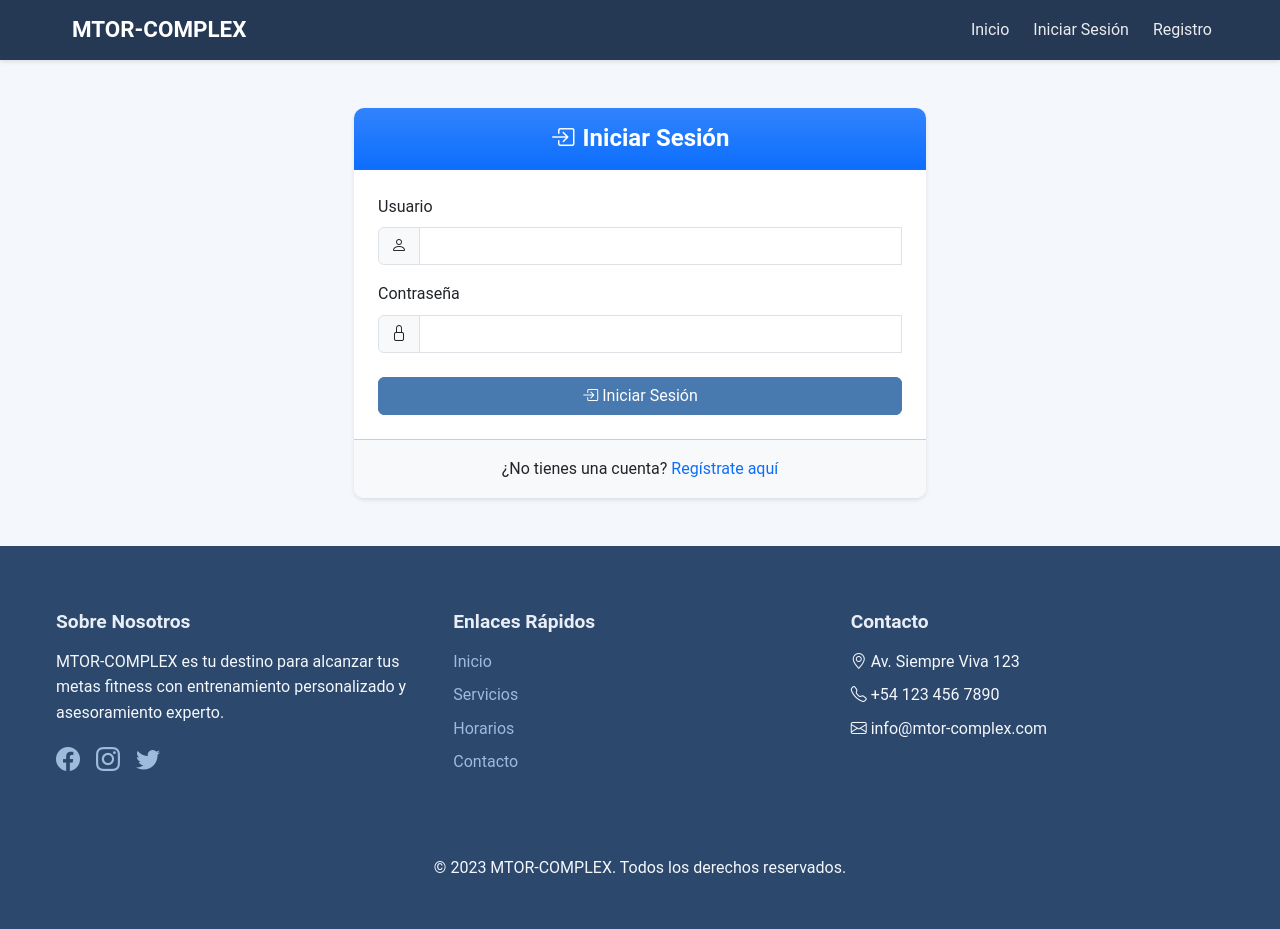
After one commit to nicoc9565/Coder-AlejandroNicolasConti, a Django app: page /gimnasio/iniciar_sesion/ in a window 1280 px wide. The commit adds this page. Run offline with Django 5.2, Linux system fonts and the light colour scheme.

Commit message:
creo que ahora anda todo sin errores, ahore el merge de la rama dev a main y subire, luego intentare seguir aplicando mejoras

```diff
--- a/src/gimnasio/models.py
+++ b/src/gimnasio/models.py
@@ -26,7 +26,7 @@ class Perfil(models.Model):
     usuario = models.OneToOneField(User, on_delete=models.CASCADE)
     es_profesor = models.BooleanField(default=False)
     fecha_registro = models.DateTimeField(auto_now_add=True)
-    foto_url = models.URLField(blank=True, null=True)
+    foto = models.ImageField(upload_to='perfiles/', blank=True, null=True)
     biografia = models.TextField(blank=True)
     especialidad = models.CharField(max_length=100, blank=True)
 
@@ -34,8 +34,8 @@ class Perfil(models.Model):
         return f"{self.usuario.get_full_name() or self.usuario.username} - {'Profesor' if self.es_profesor else 'Alumno'}"
 
     def get_foto_url(self):
-        if self.foto_url:
-            return self.foto_url
+        if self.foto:
+            return self.foto.url
         return '/static/gimnasio/images/default-profile.png'
 
     class Meta:
--- /dev/null
+++ b/src/gimnasio/templates/gimnasio/login.html
@@ -0,0 +1,94 @@
+{% extends 'gimnasio/base.html' %}
+{% load static %}
+
+{% block titulo %}Iniciar Sesión{% endblock %}
+
+{% block contenido %}
+<div class="container py-5">
+    <div class="row justify-content-center">
+        <div class="col-md-6">
+            <div class="card border-0 shadow-sm">
+                <div class="card-header bg-primary bg-gradient text-white py-3">
+                    <h4 class="card-title mb-0 text-center">
+                        <i class="bi bi-box-arrow-in-right me-2"></i>Iniciar Sesión
+                    </h4>
+                </div>
+                <div class="card-body p-4">
+                    {% if messages %}
+                        {% for message in messages %}
+                            <div class="alert {{ message.tags }} alert-dismissible fade show" role="alert">
+                                {{ message }}
+                                <button type="button" class="btn-close" data-bs-dismiss="alert" aria-label="Close"></button>
+                            </div>
+                        {% endfor %}
+                    {% endif %}
+
+                    <form method="post" class="needs-validation" novalidate>
+                        {% csrf_token %}
+                        <div class="mb-3">
+                            <label for="username" class="form-label">Usuario</label>
+                            <div class="input-group">
+                                <span class="input-group-text"><i class="bi bi-person"></i></span>
+                                <input type="text" class="form-control" id="username" name="username" required>
+                                <div class="invalid-feedback">
+                                    Por favor ingresa tu nombre de usuario.
+                                </div>
+                            </div>
+                        </div>
+                        <div class="mb-4">
+                            <label for="password" class="form-label">Contraseña</label>
+                            <div class="input-group">
+                                <span class="input-group-text"><i class="bi bi-lock"></i></span>
+                                <input type="password" class="form-control" id="password" name="password" required>
+                                <div class="invalid-feedback">
+                                    Por favor ingresa tu contraseña.
+                                </div>
+                            </div>
+                        </div>
+                        <div class="d-grid gap-2">
+                            <button type="submit" class="btn btn-primary">
+                                <i class="bi bi-box-arrow-in-right me-1"></i>Iniciar Sesión
+                            </button>
+                        </div>
+                    </form>
+                </div>
+                <div class="card-footer bg-light text-center py-3">
+                    <p class="mb-0">¿No tienes una cuenta?
+                        <a href="{% url 'gimnasio:registro' %}" class="text-primary text-decoration-none">
+                            Regístrate aquí
+                        </a>
+                    </p>
+                </div>
+            </div>
+        </div>
+    </div>
+</div>
+
+<style>
+    .card {
+        transition: transform 0.2s;
+    }
+    .card:hover {
+        transform: translateY(-5px);
+    }
+    .bg-gradient {
+        background: linear-gradient(45deg, var(--bs-primary) 0%, #2196f3 100%);
+    }
+</style>
+
+<script>
+document.addEventListener('DOMContentLoaded', function() {
+    // Validación del formulario
+    const forms = document.querySelectorAll('.needs-validation');
+    Array.from(forms).forEach(form => {
+        form.addEventListener('submit', event => {
+            if (!form.checkValidity()) {
+                event.preventDefault();
+                event.stopPropagation();
+            }
+            form.classList.add('was-validated');
+        }, false);
+    });
+});
+</script>
+{% endblock %}
--- a/src/gimnasio/templates/gimnasio/perfil_profesor.html
+++ b/src/gimnasio/templates/gimnasio/perfil_profesor.html
@@ -122,9 +122,9 @@
                         </div>
 
                         <div class="d-grid gap-2 d-md-flex justify-content-md-end mt-4">
-                            <button type="button" class="btn btn-outline-secondary me-md-2" onclick="window.location.href='{% url 'gimnasio:panel_profesor' %}'">
+                            <a href="{% url 'gimnasio:panel_profesor' %}" class="btn btn-outline-secondary me-md-2">
                                 <i class="bi bi-x-circle me-1"></i>Cancelar
-                            </button>
+                            </a>
                             <button type="submit" class="btn btn-primary">
                                 <i class="bi bi-check-circle me-1"></i>Guardar Cambios
                             </button>
--- a/src/gimnasio/views.py
+++ b/src/gimnasio/views.py
@@ -861,29 +861,36 @@ def perfil_profesor(request):
         # Obtener el perfil del profesor con relaciones optimizadas
         profesor = request.user.perfil
 
+        if request.method == 'POST':
+            # Actualizar datos del usuario
+            request.user.first_name = request.POST.get('first_name')
+            request.user.last_name = request.POST.get('last_name')
+            request.user.email = request.POST.get('email')
+            request.user.save()
+
+            # Actualizar datos del perfil
+            profesor.especialidad = request.POST.get('especialidad')
+            profesor.biografia = request.POST.get('biografia')
+
+            # Manejar la foto de perfil
+            if request.FILES.get('foto'):
+                profesor.foto = request.FILES['foto']
+
+            profesor.save()
+            messages.success(request, 'Perfil actualizado exitosamente')
+            return redirect('gimnasio:perfil_profesor')
+
         # Obtener estadísticas
         estadisticas = {
             'total_alumnos': Alumno.objects.filter(profesor=request.user, activo=True).count(),
             'rutinas_activas': Rutina.objects.filter(profesor=request.user, activa=True).count(),
-            'alumnos_hoy': EjercicioCompletado.objects.filter(
-                alumno__profesor=request.user,
-                fecha__date=timezone.now().date()
-            ).values('alumno').distinct().count()
         }
 
-        # Obtener últimas actividades
-        ultimas_actividades = EjercicioCompletado.objects.filter(
-            alumno__profesor=request.user
-        ).select_related(
-            'alumno',
-            'rutina_ejercicio',
-            'rutina_ejercicio__ejercicio'
-        ).order_by('-fecha')[:10]
-
         context = {
-            'profesor': profesor,
-            'estadisticas': estadisticas,
-            'ultimas_actividades': ultimas_actividades
+            'perfil': profesor,
+            'total_alumnos': estadisticas['total_alumnos'],
+            'rutinas_activas': estadisticas['rutinas_activas'],
+            'user': request.user
         }
 
         return render(request, 'gimnasio/perfil_profesor.html', context)
```
Also changed, not shown: src/db.sqlite3, src/gimnasio/migrations/0004_remove_perfil_foto_url_perfil_foto.py (added), src/media/perfiles/mtor-complex.png (added).
